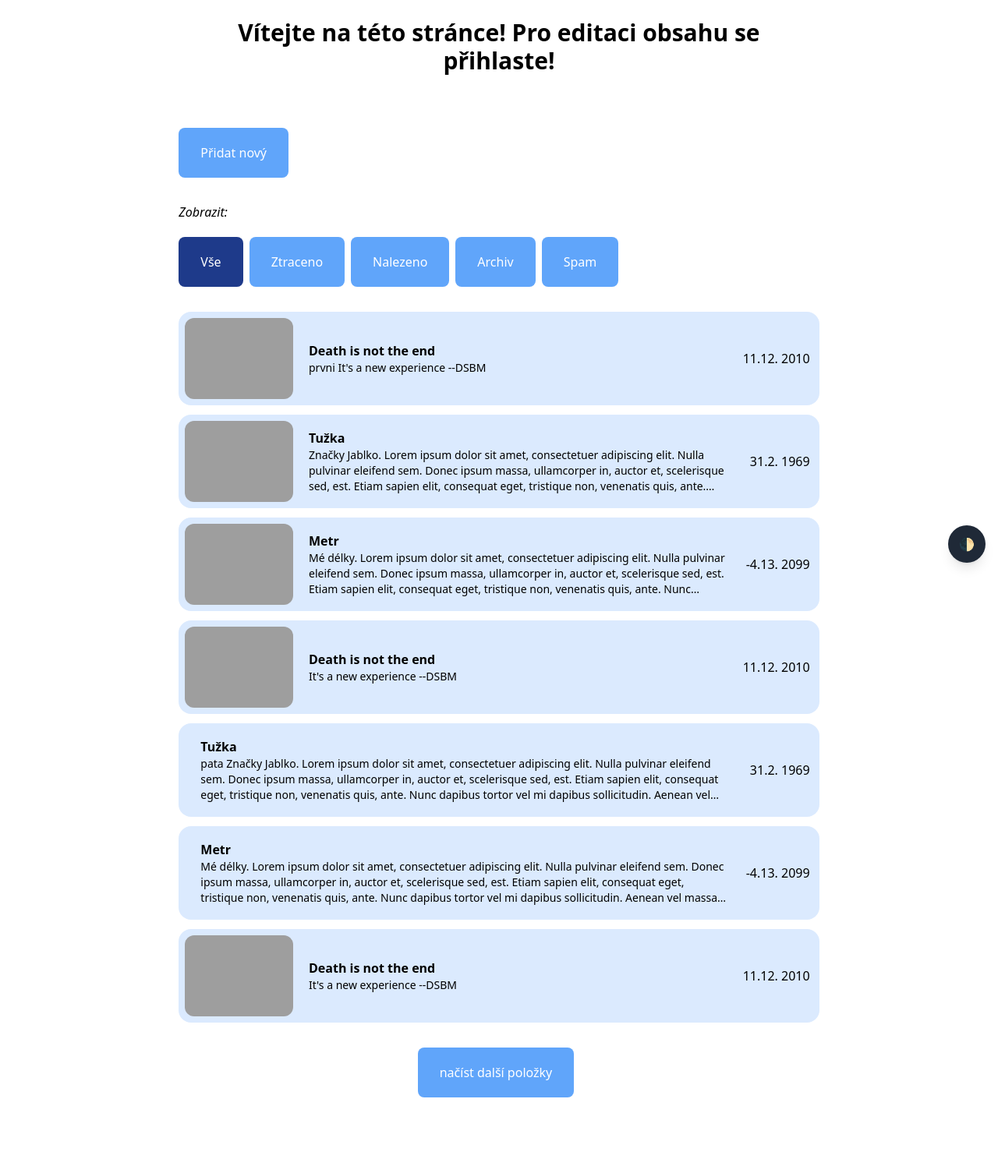
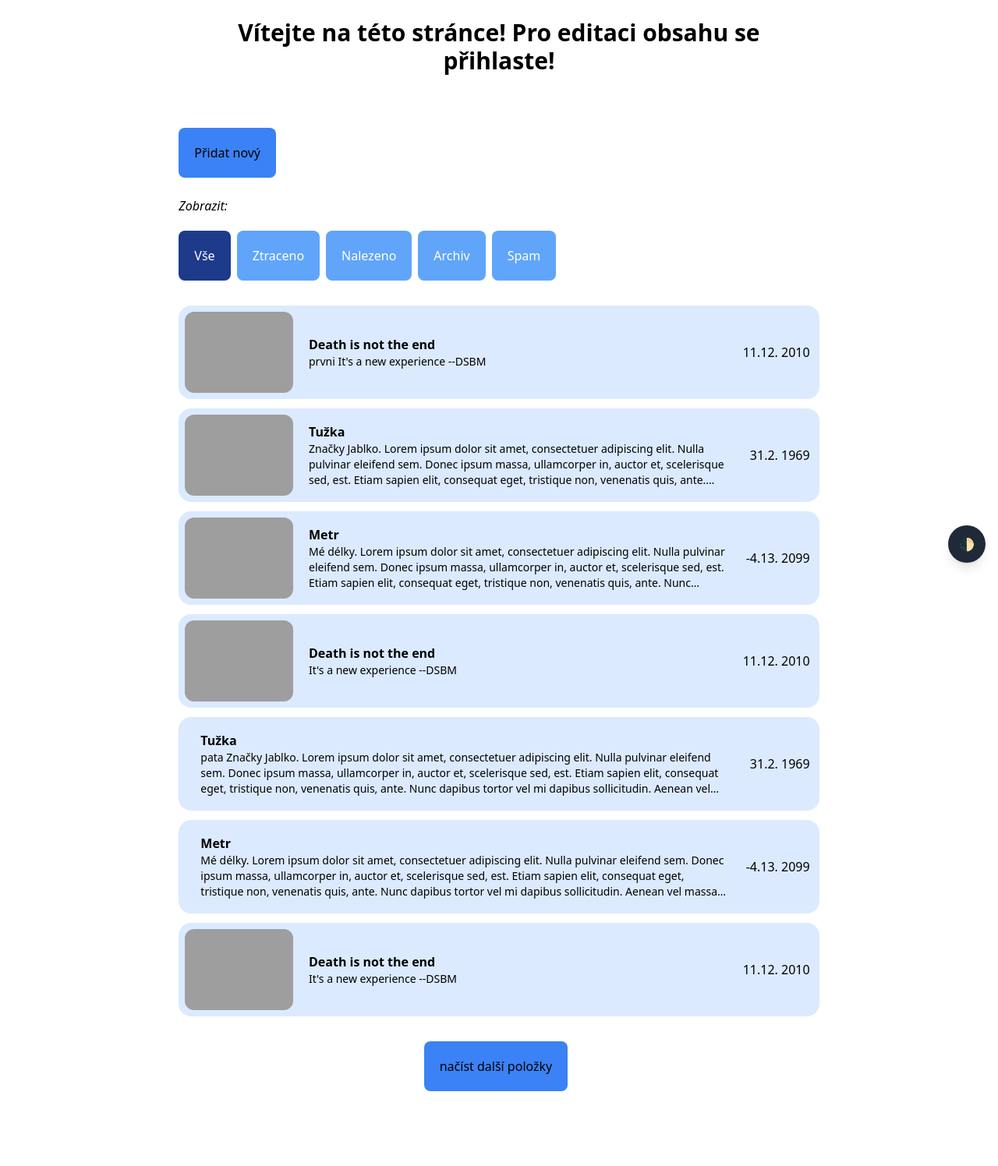
Before and after one commit to PyToby/IFI-Lost-Found, a Flask app: page / in a window 1280 px wide. Shown: the part 62-1558 px from the top of the page at 78% size. After the commit the page ends 1462 px from the top, so only its background shows below. Run offline with Flask 3, Linux system fonts and the light colour scheme; grey boxes are pictures that could not be loaded.

Commit message:
button styles

```diff
--- a/website/static/input.css
+++ b/website/static/input.css
@@ -2,8 +2,10 @@
 
 @tailwind components;
 
+.filter_button{
+    @apply p-3 lg:p-5 mr-2 md:px-7 mt-3 mb-2 lg:mt-5 bg-blue-400 rounded-lg dark:bg-indigo-700 text-white;
+}
 .primary_button{
-    @apply p-5 mr-2 md:px-7 mt-3 mb-2 lg:mt-5 bg-blue-400 rounded-lg dark:bg-indigo-700 text-white;
+    @apply p-4 lg:p-5 mr-2 md:px-7 mt-3 mb-2 lg:mt-5 bg-blue-500 rounded-lg dark:bg-indigo-700;
 }
-
 @tailwind utilities;
--- a/website/static/output.css
+++ b/website/static/output.css
@@ -588,16 +588,45 @@ video {
   }
 }
 
+.filter_button {
+  margin-right: 0.5rem;
+  margin-top: 0.75rem;
+  margin-bottom: 0.5rem;
+  border-radius: 0.5rem;
+  --tw-bg-opacity: 1;
+  background-color: rgb(96 165 250 / var(--tw-bg-opacity));
+  padding: 0.75rem;
+  --tw-text-opacity: 1;
+  color: rgb(255 255 255 / var(--tw-text-opacity));
+}
+
+.filter_button:is(.dark *) {
+  --tw-bg-opacity: 1;
+  background-color: rgb(67 56 202 / var(--tw-bg-opacity));
+}
+
+@media (min-width: 768px) {
+  .filter_button {
+    padding-left: 1.75rem;
+    padding-right: 1.75rem;
+  }
+}
+
+@media (min-width: 1024px) {
+  .filter_button {
+    margin-top: 1.25rem;
+    padding: 1.25rem;
+  }
+}
+
 .primary_button {
   margin-right: 0.5rem;
   margin-top: 0.75rem;
   margin-bottom: 0.5rem;
   border-radius: 0.5rem;
   --tw-bg-opacity: 1;
-  background-color: rgb(96 165 250 / var(--tw-bg-opacity));
-  padding: 1.25rem;
-  --tw-text-opacity: 1;
-  color: rgb(255 255 255 / var(--tw-text-opacity));
+  background-color: rgb(59 130 246 / var(--tw-bg-opacity));
+  padding: 1rem;
 }
 
 .primary_button:is(.dark *) {
@@ -615,6 +644,7 @@ video {
 @media (min-width: 1024px) {
   .primary_button {
     margin-top: 1.25rem;
+    padding: 1.25rem;
   }
 }
 
@@ -691,10 +721,6 @@ video {
 
 .mb-6 {
   margin-bottom: 1.5rem;
-}
-
-.mb-8 {
-  margin-bottom: 2rem;
 }
 
 .ml-1 {
@@ -972,15 +998,6 @@ video {
 
 .rounded-xl {
   border-radius: 0.75rem;
-}
-
-.border-2 {
-  border-width: 2px;
-}
-
-.border-white {
-  --tw-border-opacity: 1;
-  border-color: rgb(255 255 255 / var(--tw-border-opacity));
 }
 
 .bg-blue-100 {
@@ -1329,6 +1346,10 @@ video {
     margin-bottom: 5rem;
   }
 
+  .lg\:mb-6 {
+    margin-bottom: 1.5rem;
+  }
+
   .lg\:mt-24 {
     margin-top: 6rem;
   }
--- a/website/templates/home.html
+++ b/website/templates/home.html
@@ -9,16 +9,16 @@
 
 <div class="my-6">
 
-    <button class="primary_button mb-8">Přidat nový</button>
+    <button class="primary_button mb-4 lg:mb-6">Přidat nový</button>
     <br>
     <i>Zobrazit: </i>
 
     <div class="flex flex-wrap">
-        <button class="primary_button bg-blue-900 text-white">Vše</button>
-        <button class="primary_button">Ztraceno</button>
-        <button class="primary_button">Nalezeno</button>
-        <button class="primary_button">Archiv</button>
-        <button class="primary_button">Spam</button>
+        <button class="filter_button bg-blue-900 text-white">Vše</button>
+        <button class="filter_button">Ztraceno</button>
+        <button class="filter_button">Nalezeno</button>
+        <button class="filter_button">Archiv</button>
+        <button class="filter_button">Spam</button>
     </div>
 
 </div>
```
